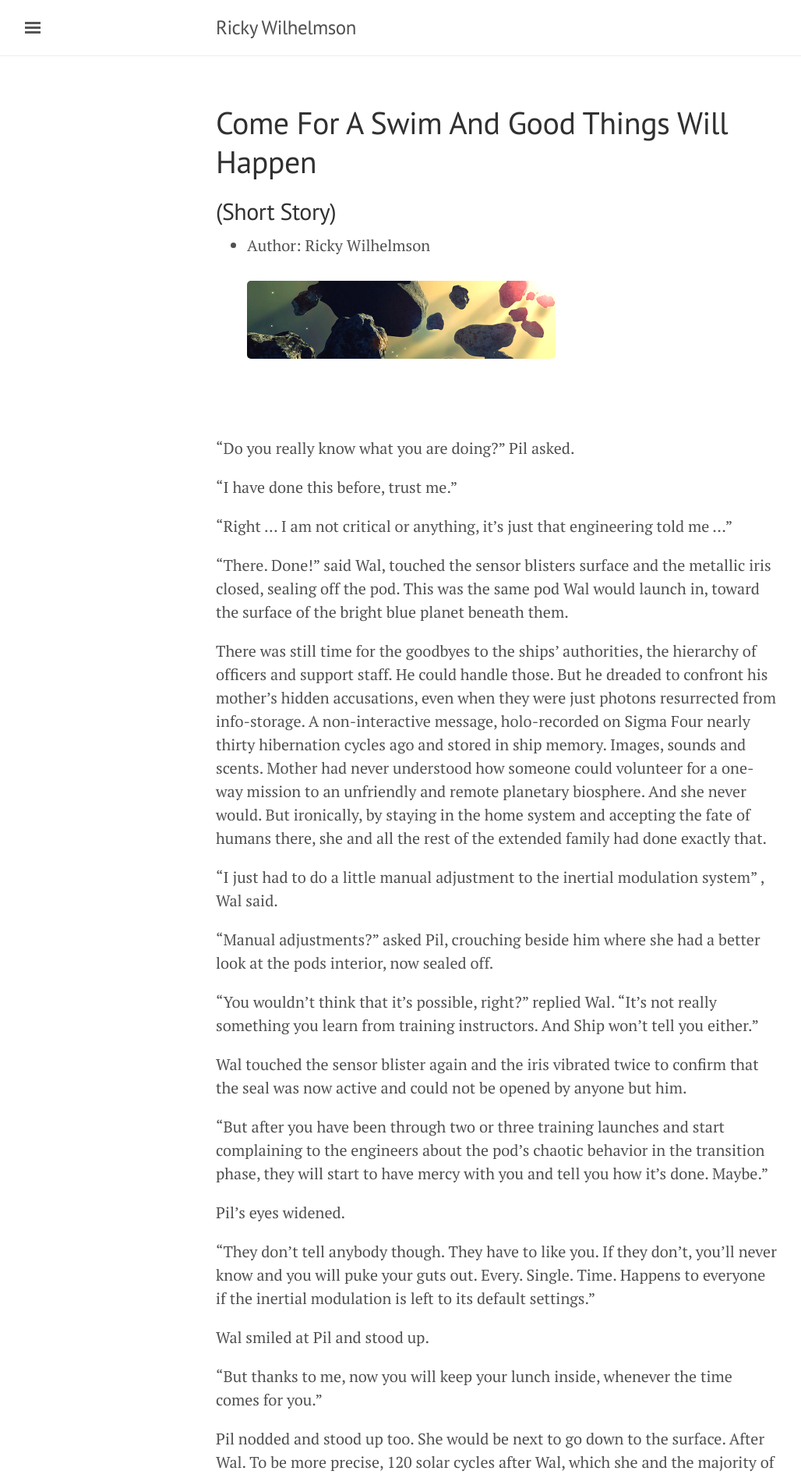
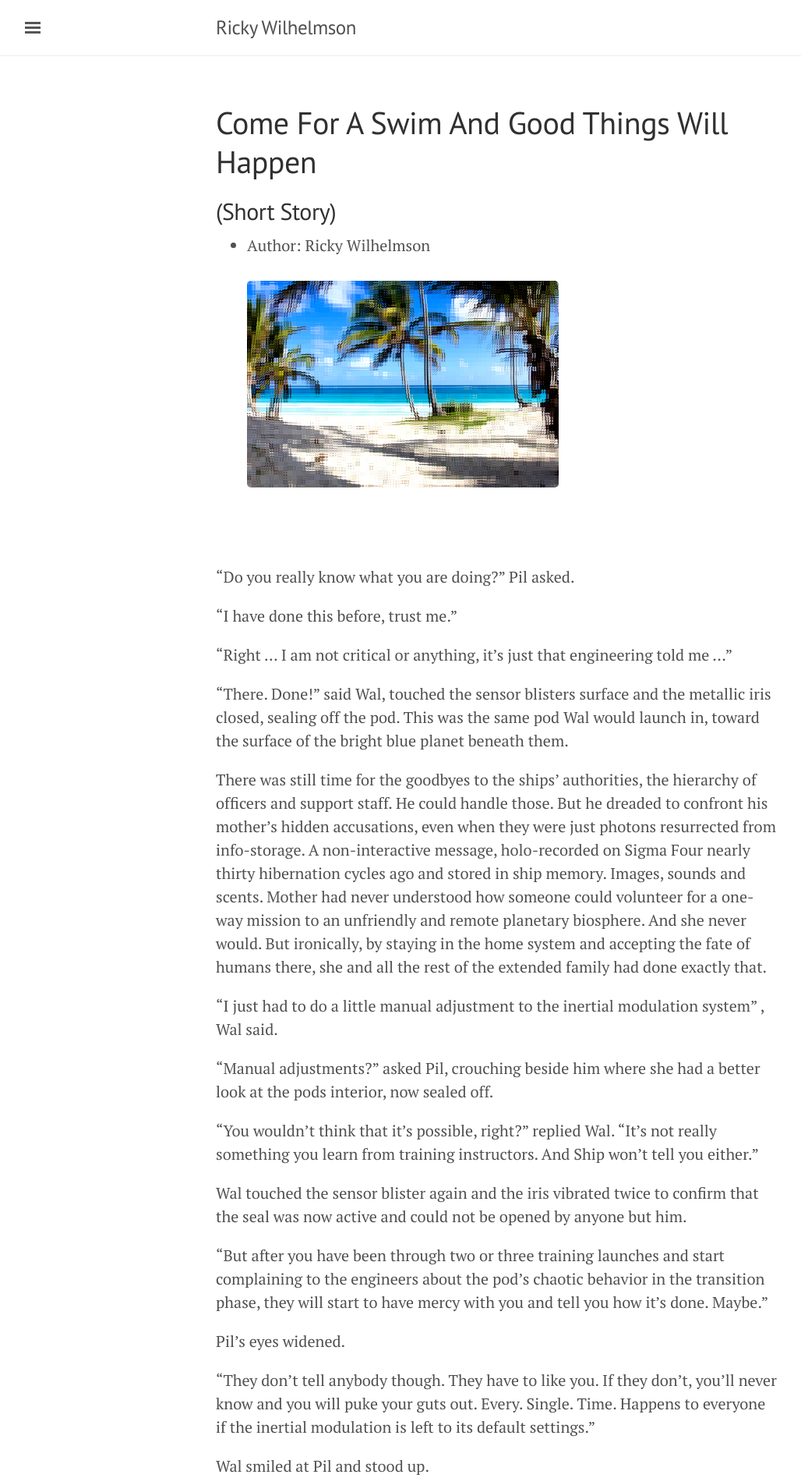
Before and after one commit to SOSTaler/sostaler.github.io, a Jekyll site: the page built from ComeForASwim.md, in a window 1280 px wide. Shown: the top 1895 px of the page at 78% size, without its empty margins (3-1031 px from the left). Built offline with Jekyll 4.4.1, drawn with Linux system fonts in a browser that asks for light colours; comment, search, counter and statistics services are not loaded.

Commit message:
Update ComeForASwim.md

```diff
--- a/ComeForASwim.md
+++ b/ComeForASwim.md
@@ -9,7 +9,7 @@ date: 2021-12-20 00:10:00
 
 * Author: Ricky Wilhelmson
 <br><br>
-![Asteroids](/pic/Asteroids-Sun-400x100.png "Asteroids Sun")
+![Beach](/pic/beach-400x265.png "Beach")
 <br><br>
 
 
```
